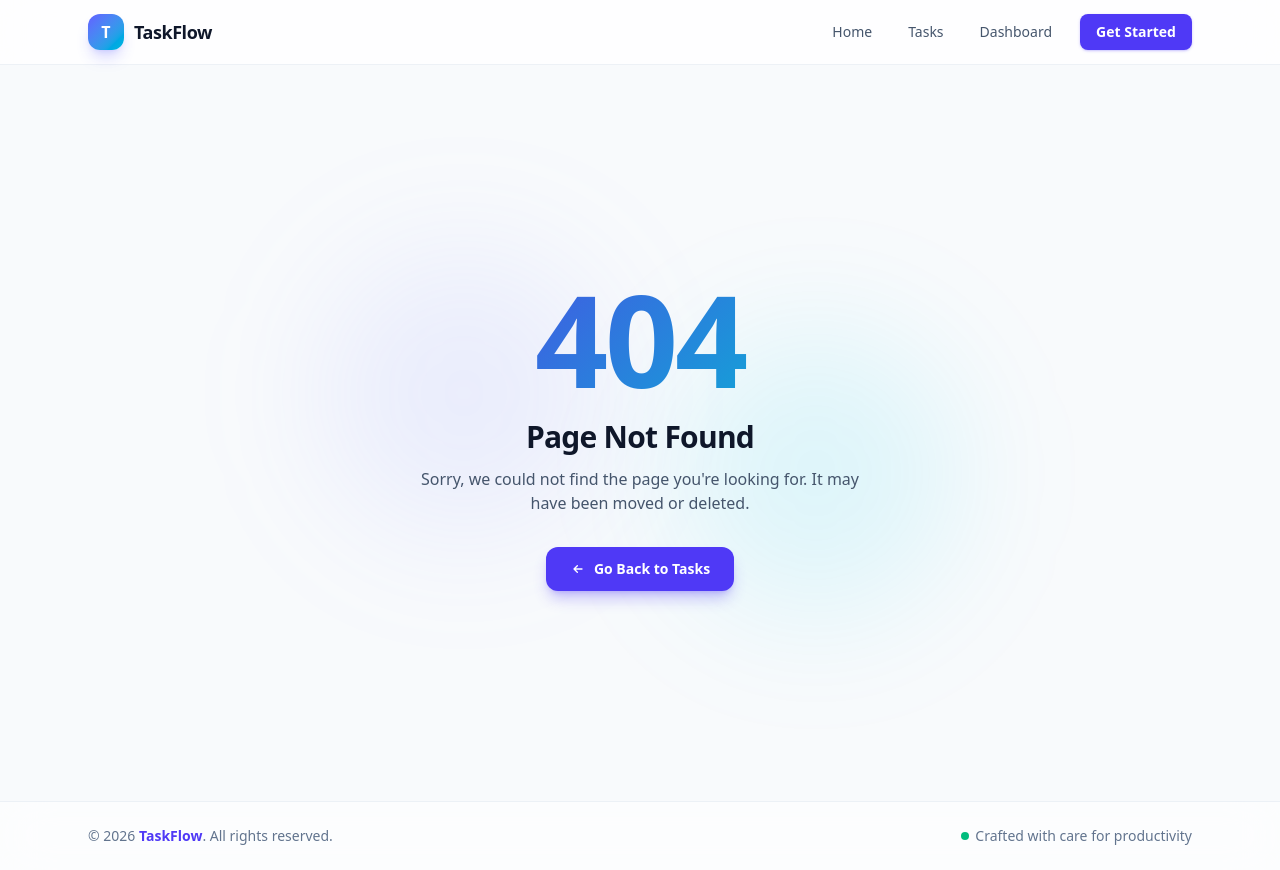
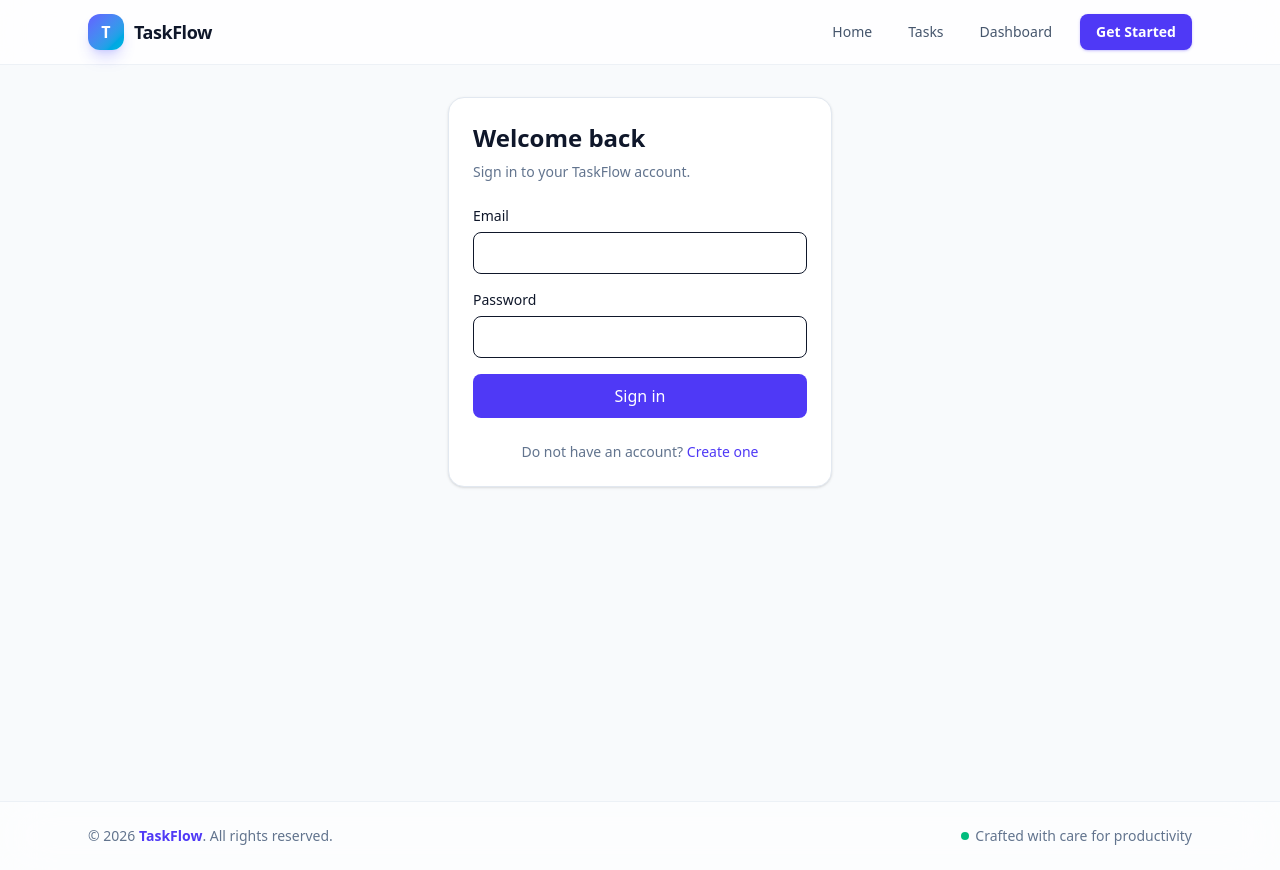
Before and after one commit to Ehsan2022/taskflow, a Next.js app: page /login in a window 1280 px wide. Before the commit this address had no page. Built offline with nearby package versions, Linux system fonts and the light colour scheme.

Commit message:
created login form

```diff
--- /dev/null
+++ b/app/login/page.tsx
@@ -0,0 +1,119 @@
+"use client";
+
+import { useState } from "react";
+import { signIn } from "next-auth/react";
+import Link from "next/link";
+import { useRouter } from "next/navigation";
+
+export default function LoginPage() {
+  const router = useRouter();
+
+  const [email, setEmail] = useState("");
+  const [password, setPassword] = useState("");
+  const [error, setError] = useState("");
+  const [isLoading, setIsLoading] = useState(false);
+
+  async function handleSubmit(
+    e: React.FormEvent<HTMLFormElement>
+  ) {
+    e.preventDefault();
+
+    setError("");
+    setIsLoading(true);
+
+    const result = await signIn("credentials", {
+      email,
+      password,
+      redirect: false,
+    });
+
+    setIsLoading(false);
+
+    if (!result?.ok) {
+      setError("Invalid email or password.");
+      return;
+    }
+
+    router.push("/tasks");
+    router.refresh();
+  }
+
+  return (
+    <main className="mx-auto max-w-md p-8">
+      <div className="rounded-2xl border border-slate-200 bg-white p-6 shadow-sm dark:border-slate-800 dark:bg-slate-900">
+        <h1 className="text-2xl font-bold">
+          Welcome back
+        </h1>
+
+        <p className="mt-2 text-sm text-slate-500">
+          Sign in to your TaskFlow account.
+        </p>
+
+        <form
+          onSubmit={handleSubmit}
+          className="mt-6 space-y-4"
+        >
+          <div>
+            <label
+              htmlFor="email"
+              className="mb-1.5 block text-sm font-medium"
+            >
+              Email
+            </label>
+
+            <input
+              id="email"
+              type="email"
+              value={email}
+              onChange={(e) => setEmail(e.target.value)}
+              required
+              className="w-full rounded-lg border px-3 py-2"
+            />
+          </div>
+
+          <div>
+            <label
+              htmlFor="password"
+              className="mb-1.5 block text-sm font-medium"
+            >
+              Password
+            </label>
+
+            <input
+              id="password"
+              type="password"
+              value={password}
+              onChange={(e) => setPassword(e.target.value)}
+              required
+              className="w-full rounded-lg border px-3 py-2"
+            />
+          </div>
+
+          {error && (
+            <p className="text-sm text-red-600">
+              {error}
+            </p>
+          )}
+
+          <button
+            type="submit"
+            disabled={isLoading}
+            className="w-full rounded-lg bg-indigo-600 px-4 py-2.5 font-medium text-white hover:bg-indigo-700 disabled:opacity-50"
+          >
+            {isLoading ? "Signing in..." : "Sign in"}
+          </button>
+        </form>
+
+        <p className="mt-6 text-center text-sm text-slate-500">
+          Do not have an account?{" "}
+          <Link
+            href="/register"
+            className="font-medium text-indigo-600 hover:underline"
+          >
+            Create one
+          </Link>
+        </p>
+      </div>
+    </main>
+  );
+}
--- a/app/tasks/page.tsx
+++ b/app/tasks/page.tsx
@@ -31,7 +31,7 @@ export default async function TasksPage({
           Task Management
         </div>
         <h1 className="text-3xl font-bold tracking-tight sm:text-4xl">
-          Your Tasks
+          Hi there, Your Tasks
         </h1>
         <p className="mt-2 text-slate-600 dark:text-slate-400">
           Create, search, and manage your tasks all in one place.
```
Also changed, not shown: app/actions/auth-actions.ts (line endings or trailing spaces).
